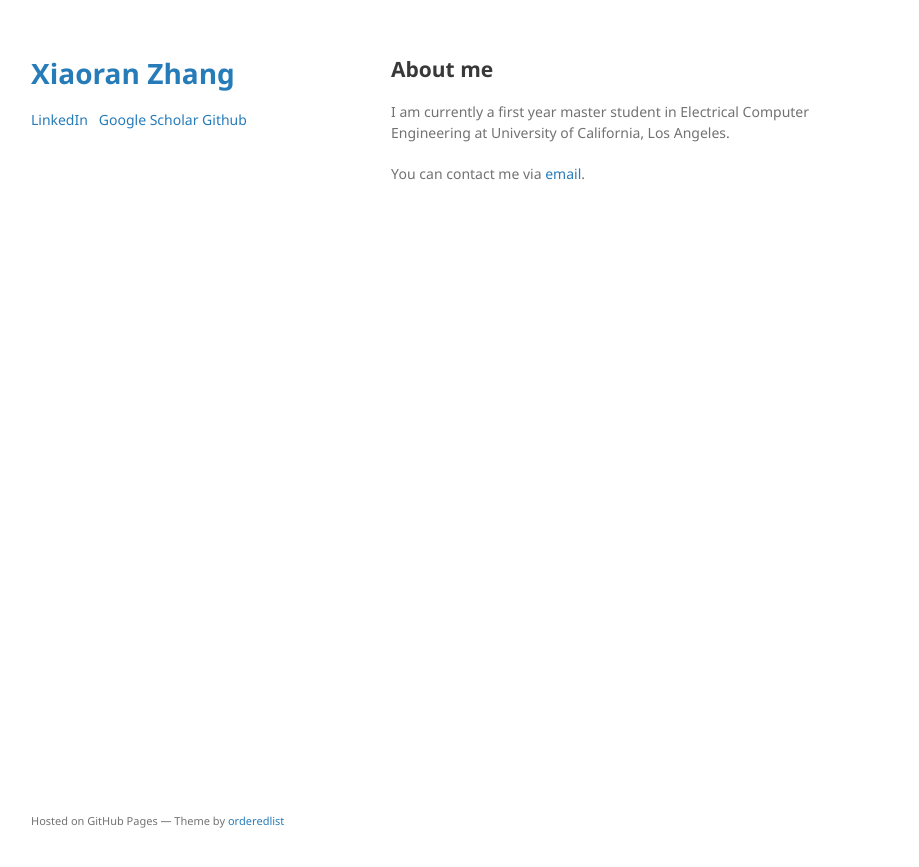
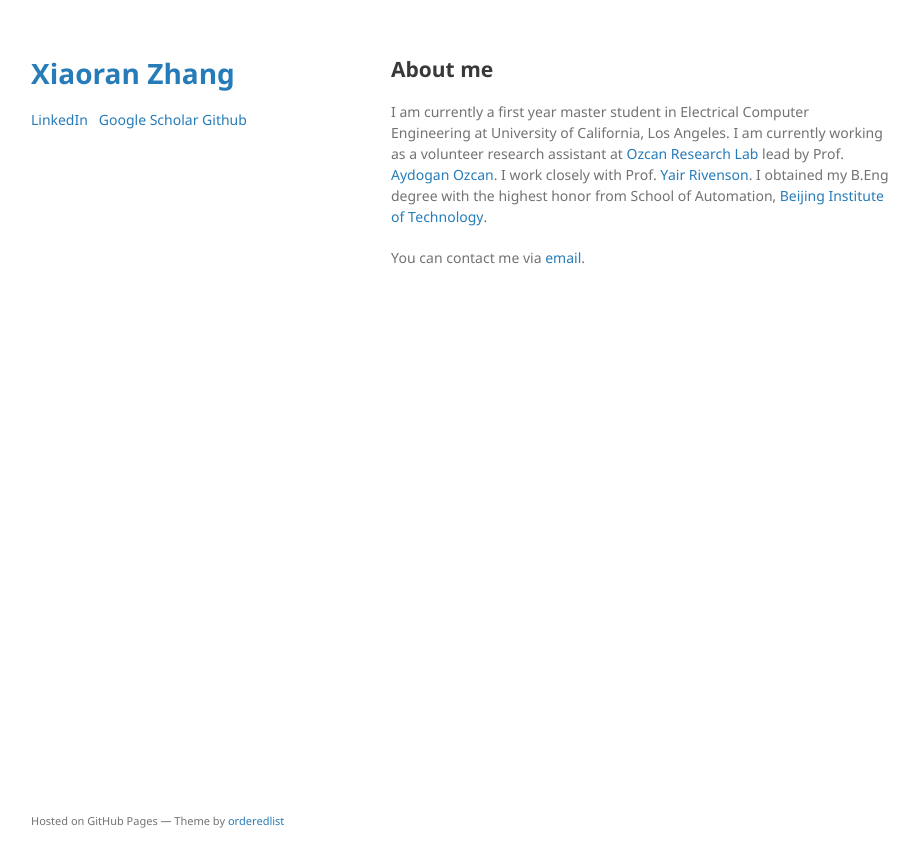
Before and after one commit to Voldemort108X/xrzhang, a Jekyll site: the page built from index.md, in a window 1280 px wide. Shown: the top 867 px of the page, without its empty margins (179-1098 px from the left). Built offline with Jekyll 4.4.1, drawn with Linux system fonts in a browser that asks for light colours; our own code applies the rules of GitHub Pages for plain Markdown files.

Commit message:
about me

```diff
--- a/index.md
+++ b/index.md
@@ -4,6 +4,6 @@ layout: default
 
 ## About me
 
-I am currently a first year master student in Electrical Computer Engineering at University of California, Los Angeles.
+I am currently a first year master student in Electrical Computer Engineering at University of California, Los Angeles. I am currently working as a volunteer research assistant at [Ozcan Research Lab](https://innovate.ee.ucla.edu/) lead by Prof. [Aydogan Ozcan](https://www.ee.ucla.edu/aydogan-ozcan/). I work closely with Prof. [Yair Rivenson](https://www.ee.ucla.edu/yair%20rivenson/). I obtained my B.Eng degree with the highest honor from School of Automation, [Beijing Institute of Technology](http://www.bit.edu.cn/).
 
 You can contact me via [email](mailto:xiaoran108@ucla.edu).
```
